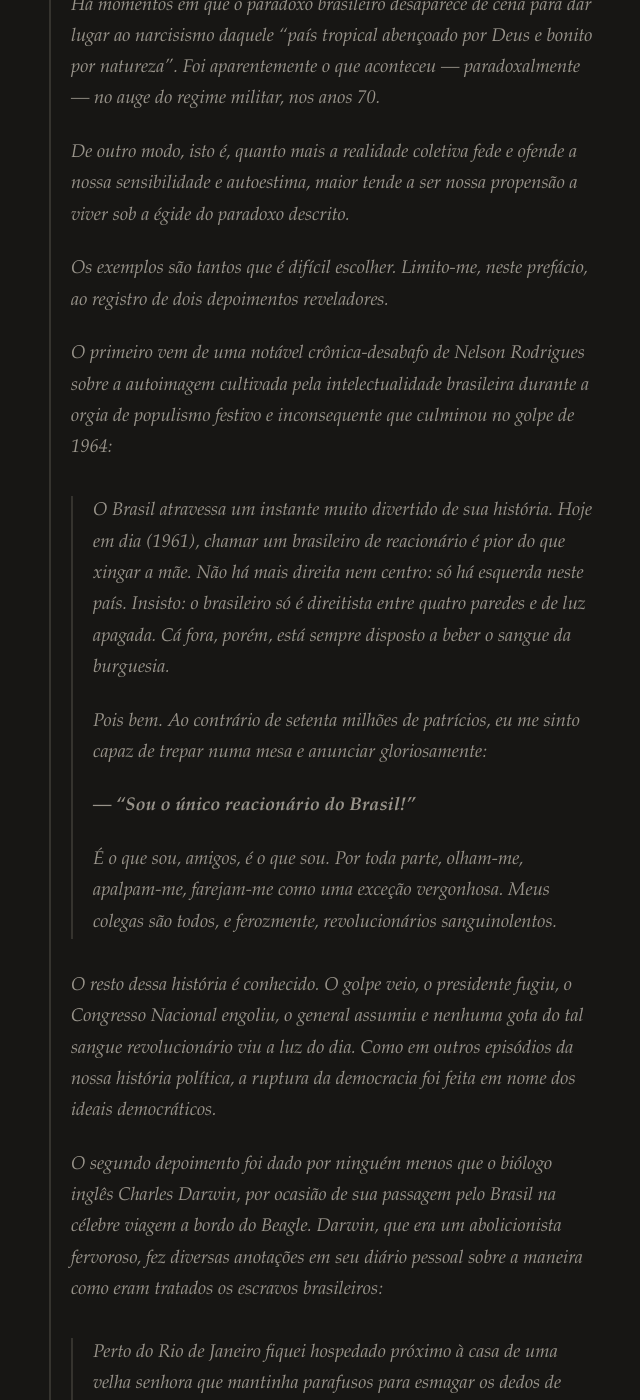
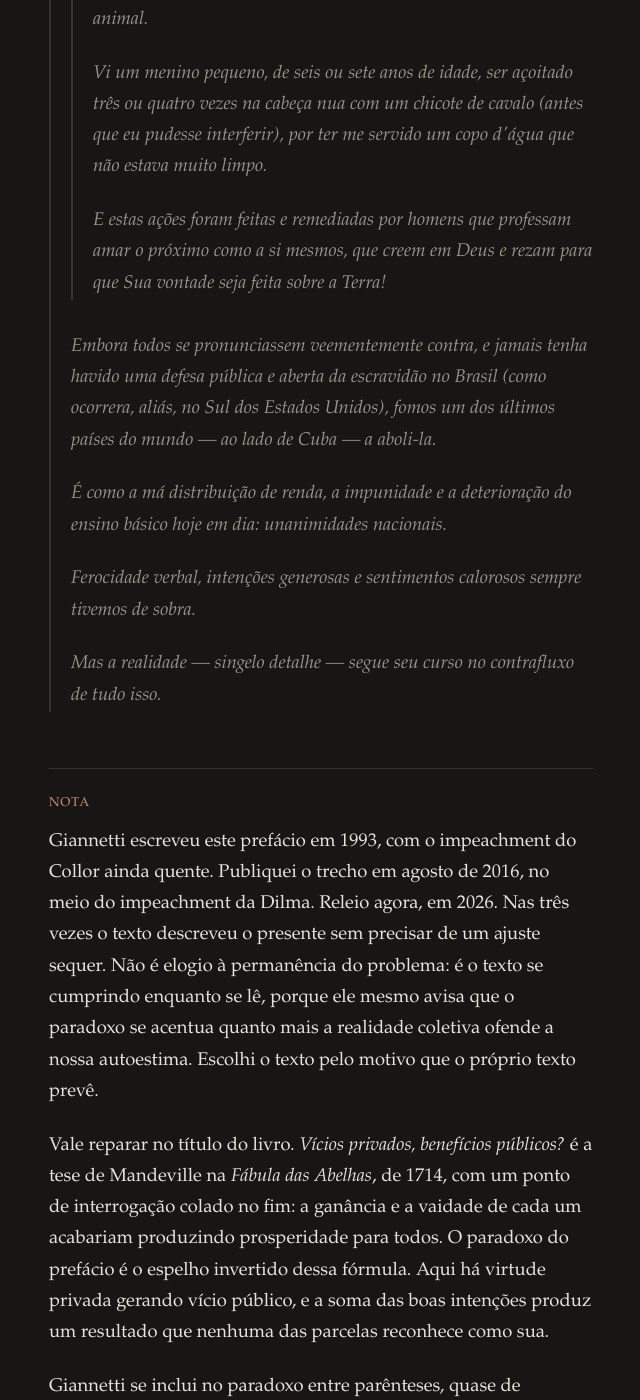
Before and after one commit to wfaquieri/singelas-referencias, a Jekyll site: the page built from _posts/2016-08-04-paradoxo-do-brasileiro.md, in a window 1280 px wide and 1400 px high, scrolled down 2496 px. Shown: the whole window, without its empty margins (319-959 px from the left). Built offline with Jekyll 4.4.1, drawn with Linux system fonts in a browser that asks for light colours; some of the changed text lies outside the part shown.

Commit message:
Enxuga o trecho e a nota do Paradoxo do brasileiro
Sai do trecho: a abertura sobre o paradoxo do mentiroso, a lista de nomes
de 1993, o rumo ao Haiti, as duas classes, o paragrafo dos anos 70 e o
depoimento de Nelson Rodrigues. O Darwin fica. Os cortes estao marcados
com reticencias entre colchetes, e a datacao avisa que o primeiro dos dois
depoimentos ficou de fora, senao o segundo aparece sem o primeiro.

A nota cai de quatro paragrafos para tres.

```diff
--- a/_posts/2016-08-04-paradoxo-do-brasileiro.md
+++ b/_posts/2016-08-04-paradoxo-do-brasileiro.md
@@ -6,15 +6,15 @@
 fonte: "Eduardo Giannetti, <em>Vícios privados, benefícios públicos?</em>, prefácio"
 resumo: "Giannetti sobre o país que ninguém reconhece como seu."
 description: "Trecho do prefácio de Vícios privados, benefícios públicos?, de Eduardo Giannetti, sobre a distância entre a indignação sincera de cada brasileiro e o resultado coletivo que todos produzem."
+autores: ["Eduardo Giannetti"]
+temas: ["política", "moral"]
 ---
 
-> Um paradoxo é uma provocação à lógica. Considere, por exemplo, a afirmação: *"Eu estou mentindo"*. Se ela for falsa, isso quer dizer que eu não estou mentindo, o que contradiz a afirmação feita. Mas, se ela for verdadeira, então a afirmação será falsa: ao dizer que estava mentindo, eu disse a verdade e, logo, não estava mentindo. A afirmação é verdadeira se for falsa e falsa se for verdadeira. O que é dito nega o que se diz. O "paradoxo do mentiroso" é um beco sem saída lógico.
->
 > O paradoxo do brasileiro define uma impossibilidade lógica.
 >
 > De um lado está o nosso descontentamento e angústia, a nossa indignação e revolta generalizadas com a situação do país. Leio os artigos de opinião na imprensa, ouço as entrevistas no rádio e na TV, acompanho como posso o debate público, atento para o que se diz nas ruas, bares, táxis, ônibus e escritórios. Ninguém escapa. Por mais que procure, por mais que pergunte a quem conheço e a mim mesmo, não consigo encontrar um único brasileiro que não clame por mais ética e justiça, que não proteste contra o desperdício, a desigualdade e a ineficiência da nossa economia de cassino.
 >
-> De Sarney a Roberto Campos, de Geisel a Wladimir Palmeira, de Pelé a Caetano Veloso, da Xuxa ao Betinho, do banqueiro ao engraxate — quem não está sinceramente revoltado e apreensivo com o que se passa hoje em dia no Brasil? Quem não está desapontado com o rumo que as coisas tomaram em nosso país?
+> [...]
 >
 > Até aí tudo bem. Não precisamos perder tempo e papel para saber que há razões de sobra para ficarmos angustiados e indignados com a situação do país. O paradoxo (no qual obviamente me incluo) é o que vem depois.
 >
@@ -26,31 +26,17 @@
 >
 > A autoimagem de cada uma das partes — a ideia que cada brasileiro gosta de nutrir de si mesmo — não bate com a realidade do todo melancólico e exasperador chamado Brasil.
 >
-> Aos seus próprios olhos, cada indivíduo é bom, progressista e até gostaria de poder "dar um jeito" no país. Mas, enquanto chamamos pela justiça e eficiência, enquanto sonhamos, cada um em sua ilha, com um lugar no Primeiro Mundo, vamos tropeçando coletivamente, como sonâmbulos embriagados, rumo ao Haiti.
->
-> Do jeito que a coisa vai, em breve a sociedade brasileira estará reduzida a apenas duas classes fundamentais: a dos que não comem e a dos que não dormem.
+> [...]
 >
 > **O todo é menor do que a soma das partes. O brasileiro é sempre o outro, não eu.**
 >
 > Esse traço da psicologia moral brasileira tem longa e variada história. Sua presença, no entanto, não é uniforme ao longo do tempo. A distância entre o que cada um gosta de imaginar que é e aquilo que somos concretamente enquanto nação (ou ajuntamento) parece tornar-se maior e mais patente em determinadas ocasiões.
 >
-> Há momentos em que o paradoxo brasileiro desaparece de cena para dar lugar ao narcisismo daquele "país tropical abençoado por Deus e bonito por natureza". Foi aparentemente o que aconteceu — paradoxalmente — no auge do regime militar, nos anos 70.
+> [...]
 >
 > De outro modo, isto é, quanto mais a realidade coletiva fede e ofende a nossa sensibilidade e autoestima, maior tende a ser nossa propensão a viver sob a égide do paradoxo descrito.
 >
-> Os exemplos são tantos que é difícil escolher. Limito-me, neste prefácio, ao registro de dois depoimentos reveladores.
->
-> O primeiro vem de uma notável crônica-desabafo de Nelson Rodrigues sobre a autoimagem cultivada pela intelectualidade brasileira durante a orgia de populismo festivo e inconsequente que culminou no golpe de 1964:
->
-> > O Brasil atravessa um instante muito divertido de sua história. Hoje em dia (1961), chamar um brasileiro de reacionário é pior do que xingar a mãe. Não há mais direita nem centro: só há esquerda neste país. Insisto: o brasileiro só é direitista entre quatro paredes e de luz apagada. Cá fora, porém, está sempre disposto a beber o sangue da burguesia.
-> >
-> > Pois bem. Ao contrário de setenta milhões de patrícios, eu me sinto capaz de trepar numa mesa e anunciar gloriosamente:
-> >
-> > **— "Sou o único reacionário do Brasil!"**
-> >
-> > É o que sou, amigos, é o que sou. Por toda parte, olham-me, apalpam-me, farejam-me como uma exceção vergonhosa. Meus colegas são todos, e ferozmente, revolucionários sanguinolentos.
->
-> O resto dessa história é conhecido. O golpe veio, o presidente fugiu, o Congresso Nacional engoliu, o general assumiu e nenhuma gota do tal sangue revolucionário viu a luz do dia. Como em outros episódios da nossa história política, a ruptura da democracia foi feita em nome dos ideais democráticos.
+> [...]
 >
 > O segundo depoimento foi dado por ninguém menos que o biólogo inglês Charles Darwin, por ocasião de sua passagem pelo Brasil na célebre viagem a bordo do *Beagle*. Darwin, que era um abolicionista fervoroso, fez diversas anotações em seu diário pessoal sobre a maneira como eram tratados os escravos brasileiros:
 >
@@ -72,16 +58,12 @@
 
 <div class="comentario" markdown="1">
 
-Giannetti escreveu este prefácio em 1993, com o impeachment do Collor ainda quente. Publiquei o trecho aqui em agosto de 2016, no meio do impeachment da Dilma. Releio agora, em 2026. Nas três vezes o texto descreveu o presente sem precisar de um ajuste sequer.
+Giannetti escreveu este prefácio em 1993, com o impeachment do Collor ainda quente. Publiquei o trecho em agosto de 2016, no meio do impeachment da Dilma. Releio agora, em 2026. Nas três vezes o texto descreveu o presente sem precisar de um ajuste sequer. Não é elogio à permanência do problema: é o texto se cumprindo enquanto se lê, porque ele mesmo avisa que o paradoxo se acentua quanto mais a realidade coletiva ofende a nossa autoestima. Escolhi o texto pelo motivo que o próprio texto prevê.
 
-Isso não é elogio à permanência do problema. É o texto se cumprindo enquanto se lê. Ele afirma, no meio do caminho, que o paradoxo se acentua "quanto mais a realidade coletiva fede e ofende a nossa sensibilidade e autoestima". As duas ocasiões em que resolvi publicá-lo são exatamente ocasiões assim. Escolhi o texto pelo motivo que o próprio texto prevê.
+Vale reparar no título do livro. *Vícios privados, benefícios públicos?* é a tese de Mandeville na *Fábula das Abelhas*, de 1714, com um ponto de interrogação colado no fim: a ganância e a vaidade de cada um acabariam produzindo prosperidade para todos. O paradoxo do prefácio é o espelho invertido dessa fórmula. Aqui há virtude privada gerando vício público, e a soma das boas intenções produz um resultado que nenhuma das parcelas reconhece como sua.
 
-Vale reparar no título do livro de onde ele saiu. *Vícios privados, benefícios públicos?* é a tese de Bernard de Mandeville na *Fábula das Abelhas*, de 1714, com um ponto de interrogação colado no fim. Mandeville sustentava que a ganância, a vaidade e o apetite de cada um acabam produzindo prosperidade para todos, e dessa raiz veio boa parte do argumento econômico que se seguiu. O subtítulo, *A ética na riqueza das nações*, aponta para o mesmo endereço.
+Giannetti se inclui no paradoxo entre parênteses, quase de passagem, e com isso fecha a porta para quem viesse comentá-lo de fora. Republicar um texto sobre a distância entre o que dizemos e o que fazemos, e sentir-se um pouco melhor por tê-lo republicado, é precisamente a operação que ele descreve.
 
-O paradoxo descrito no prefácio é o espelho invertido dessa fórmula. Aqui não há vício privado gerando benefício público. Há virtude privada gerando vício público: cada um sinceramente indignado, cada um do lado certo em foro íntimo, e o agregado é a lama que o texto descreve. A soma das boas intenções produz um resultado que nenhuma das parcelas reconhece como sua.
-
-E aqui preciso parar de escrever na terceira pessoa, porque Giannetti não deixa saída. Ele se inclui no paradoxo entre parênteses, quase de passagem, e com isso fecha a porta para quem viesse comentá-lo de fora. Republicar um texto sobre a distância entre o que dizemos e o que fazemos, e sentir-se um pouco melhor por tê-lo republicado, é precisamente a operação que ele descreve.
-
-<p class="datacao">Trecho publicado originalmente em 4 de agosto de 2016, no blog anterior. Grifos meus, salvo o destaque na fala de Nelson Rodrigues, que é do original. Nota acrescentada em julho de 2026.</p>
+<p class="datacao">Trecho publicado originalmente em 4 de agosto de 2016, no blog anterior. A citação foi abreviada em julho de 2026; os cortes estão marcados com <code>[...]</code>. Giannetti registra dois depoimentos no prefácio; o primeiro, de Nelson Rodrigues, ficou de fora deste recorte. Grifos meus. Nota acrescentada em julho de 2026.</p>
 
 </div>
```
